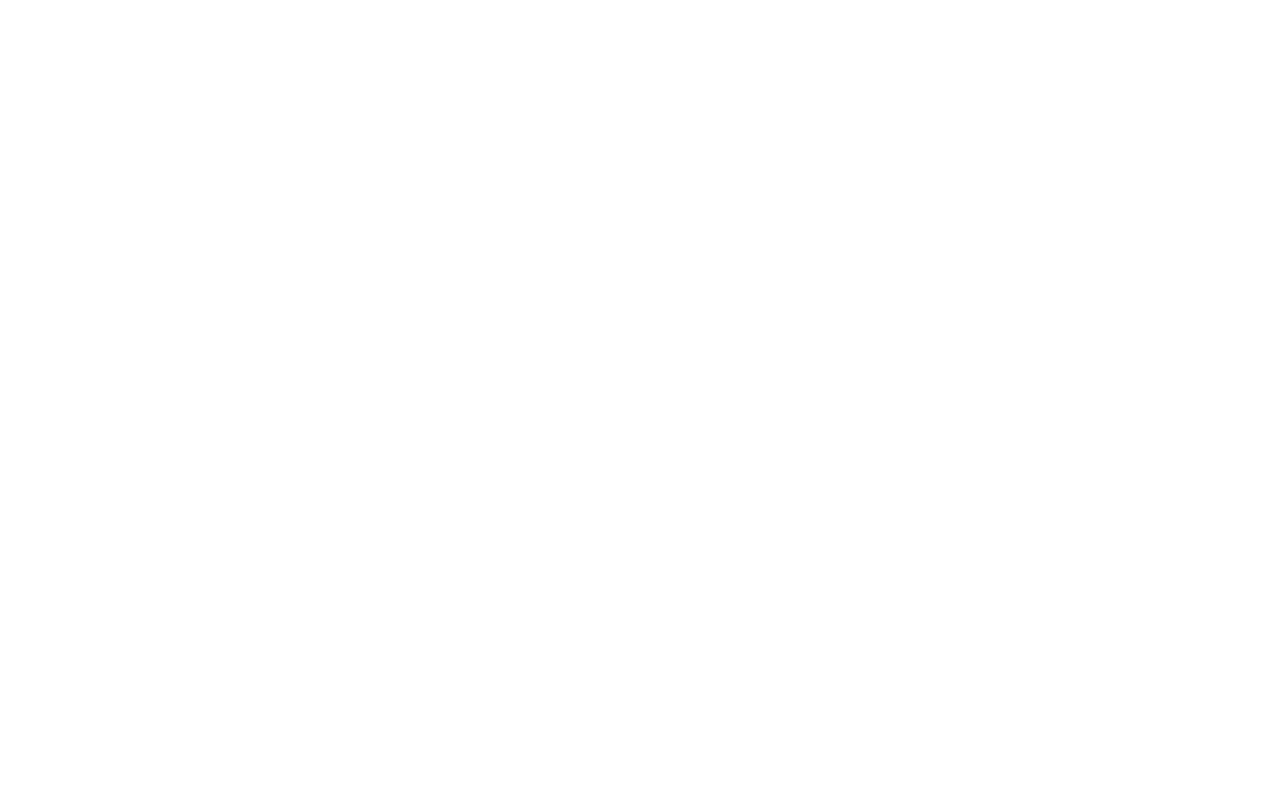
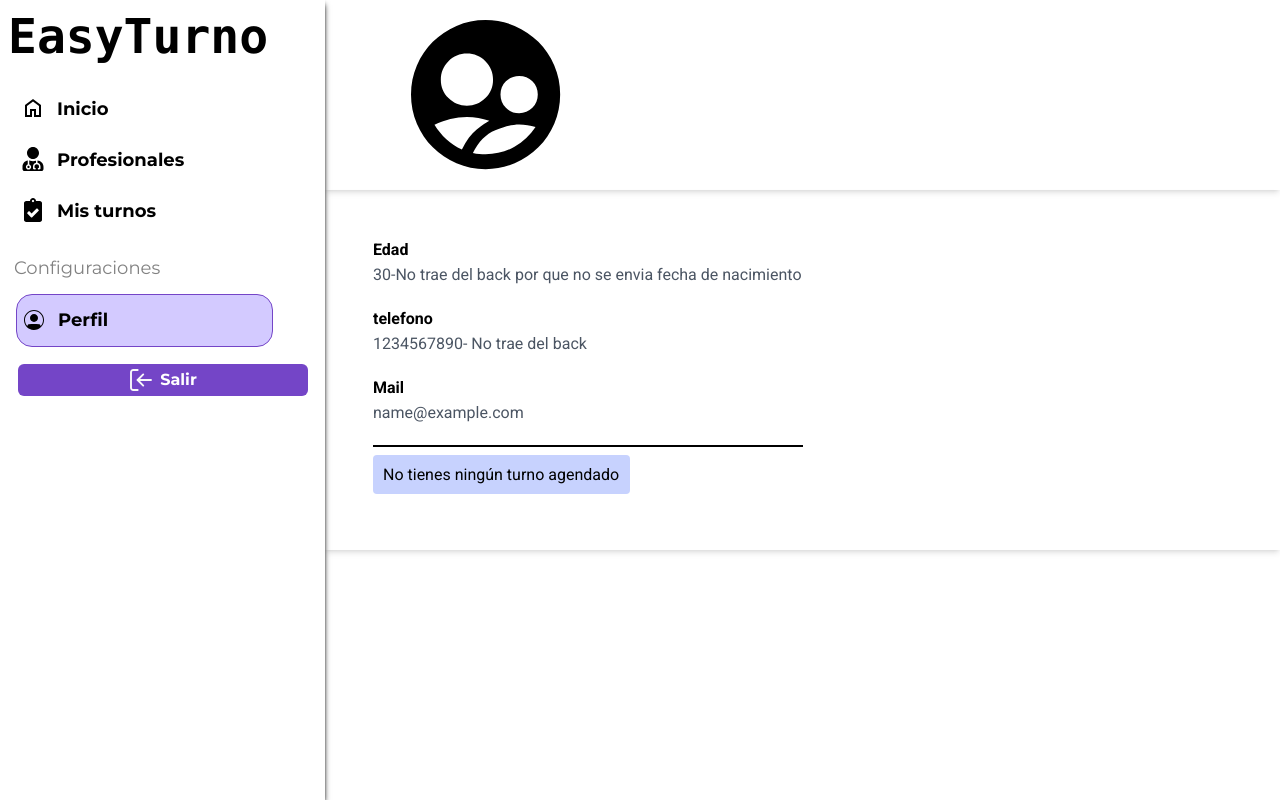
Before and after one commit to NoCountrySimulacion/EasyTurnos, a React (Vite) app in the folder Frontend/: page /profile in a window 1280 px wide. Before the commit this address had no page. Built offline with nearby package versions, Linux system fonts and the light colour scheme; sample sign-in values are in the browser's storage; a web font is replaced by a local one.

Commit message:
Corrige error en menu, corrige rutas de profile

```diff
--- a/Frontend/src/layout/components/sidemenu/SideMenu.tsx
+++ b/Frontend/src/layout/components/sidemenu/SideMenu.tsx
@@ -1,11 +1,5 @@
 import { useLocation, useNavigate } from 'react-router-dom'
-import {
-	Home as HomeIcon,
-	Agenda,
-	Clientes,
-	Logout,
-	Usuarios
-} from '../../Icons/Icons'
+import { Home as HomeIcon, Agenda, Clientes, Logout, Usuarios } from '../../Icons/Icons'
 import { useAuth } from '../../../auth/hooks/useAuth'
 import { Link } from 'react-router-dom'
 import { FaUserMd, FaClipboardCheck } from 'react-icons/fa'
@@ -24,14 +18,14 @@
 			return 'Agenda'
 		} else if (path.startsWith('/home')) {
 			return 'Inicio'
-		} else if (path.startsWith('/profesionales')) {
+		} else if (path.startsWith('/professionals')) {
 			return 'Profesionales'
-		} else if (path.startsWith('/misTurnos')) {
-			return 'MisTurnos'
-		} else if (path.startsWith('/profesionalprofile')) {
+		} else if (path.startsWith('/my-appointments')) {
+			return 'Mis turnos'
+		} else if (path.startsWith('/profile')) {
 			return 'Perfil'
 		} else {
-			return 'Home'
+			return 'Inicio'
 		}
 	}
 
@@ -44,40 +38,21 @@
 
 	const principalMenuProfessional = [
 		{ name: 'Inicio', icon: <HomeIcon width={24} height={24} />, to: '/home' },
-		{
-			name: 'Agenda',
-			icon: <Agenda width={24} height={24} />,
-			to: '/calendar'
-		},
-		{
-			name: 'Clientes',
-			icon: <Clientes width={24} height={24} />,
-			to: '/clients'
-		}
+		{ name: 'Agenda', icon: <Agenda width={24} height={24} />, to: '/calendar' },
+		{ name: 'Clientes', icon: <Clientes width={24} height={24} />, to: '/clients' }
 	]
 
 	const principalMenuClient = [
 		{ name: 'Inicio', icon: <HomeIcon width={24} height={24} />, to: '/home' },
-		{
-			name: 'Profesionales',
-			icon: <FaUserMd size={24} />,
-			to: '/professionals'
-		},
-		{
-			name: 'Mis turnos',
-			icon: <FaClipboardCheck size={24} />,
-			to: '/my-appointments'
-		}
+		{ name: 'Profesionales', icon: <FaUserMd size={24} />, to: '/professionals' },
+		{ name: 'Mis turnos', icon: <FaClipboardCheck size={24} />, to: '/my-appointments' }
 	]
 
-	const principalMenu =
-		decodedToken?.role === 'Professional'
-			? principalMenuProfessional
-			: principalMenuClient
+	const principalMenu = decodedToken?.role === 'Professional' ? principalMenuProfessional : principalMenuClient
 
 	return (
-		<aside className='h-screen sticky top-0 bg-[#fff] text-[#000] font-mono w-[325px] shadow-md shadow-black '>
-			<nav className=''>
+		<aside className='h-screen sticky top-0 bg-[#fff] text-[#000] font-mono w-[325px] shadow-md shadow-black'>
+			<nav>
 				<div id='logo' className='flex flex-col ml-2 pb-[0px]'>
 					<h4 className='text-[48px] font-bold'>EasyTurno</h4>
 				</div>
@@ -89,16 +64,11 @@
 					{principalMenu.map(item => (
 						<div
 							key={item.name}
-							className={`w-[80%] ml-3 rounded-[16px] ${selectedPage === 'Perfil' ? 'bg-[#D3CAFF] border border-solid border-[#7445C7] duration-500' : 'hover:bg-purple-100'}`}
+							className={`w-[80%] ml-3 rounded-[16px] ${selectedPage === item.name ? 'bg-[#D3CAFF] border border-solid border-[#7445C7]' : 'hover:bg-purple-100'}`}
 						>
-							<Link
-								to={item.to}
-								className='flex flex-row flex-wrap py-3  cursor-pointer'
-							>
+							<Link to={item.to} className='flex flex-row flex-wrap py-3 cursor-pointer'>
 								<span className='pl-[5px]'>{item.icon}</span>
-								<h4 className='ml-3 text-[18px] font-bold font-montserrat'>
-									{item.name}
-								</h4>
+								<h4 className='ml-3 text-[18px] font-bold font-montserrat'>{item.name}</h4>
 							</Link>
 						</div>
 					))}
@@ -109,18 +79,13 @@
 						Configuraciones
 					</p>
 					<div
-						className={`w-[80%] ml-3 rounded-[16px] ${selectedPage === 'Perfil' ? 'bg-[#D3CAFF] border border-solid border-[#7445C7] duration-500' : 'hover:bg-purple-100'}`}
+						className={`w-[80%] ml-3 rounded-[16px] ${selectedPage === 'Perfil' ? 'bg-[#D3CAFF] border border-solid border-[#7445C7]' : 'hover:bg-purple-100'}`}
 					>
-						<Link
-							className='flex items-center py-3  cursor-pointer'
-							to='/profile'
-						>
+						<Link className='flex items-center py-3 cursor-pointer' to='/profile'>
 							<span className='pl-[5px]'>
 								<Usuarios width={24} height={24} />
 							</span>
-							<h4 className='ml-3 text-[18px] font-bold font-montserrat'>
-								Perfil
-							</h4>
+							<h4 className='ml-3 text-[18px] font-bold font-montserrat'>Perfil</h4>
 						</Link>
 					</div>
 				</section>
--- a/Frontend/src/layout/pages/Profile.tsx
+++ b/Frontend/src/layout/pages/Profile.tsx
@@ -57,13 +57,6 @@
 						Historial del cliente
 					</div>
 				</div> */}
-				<Link to={'/professional/edit-profile-prof'}>
-					<div className='w-36 h-[38px] p-2.5 bg-violet-700 rounded-lg justify-center items-center gap-2.5 inline-flex cursor-pointer hover:bg-purple-600 transition duration-300 ease-in-out'>
-						<div className="text-white text-[13px] font-bold font-['Montserrat'] leading-[18.20px]">
-							Editar perfil
-						</div>
-					</div>
-				</Link>
 				{!professionalData ? (
 					<div>
 						<div className='w-1/2 h-0.5 bg-black'></div>
@@ -74,10 +67,19 @@
 						</div>
 					</div>
 				) : (
-					<div className='flex items-end justify-end'>
-						<div className='w-36 h-[38px] p-2.5 bg-rose-700 rounded-lg justify-center items-center gap-2.5 inline-flex cursor-pointer hover:bg-red-500 transition duration-300 ease-in-out'>
-							<div className="text-white text-[13px] font-bold font-['Montserrat'] leading-[18.20px]">
-								Dar de baja
+					<div>
+						<Link to={'/professional/edit-profile-prof'}>
+							<div className='w-36 h-[38px] p-2.5 bg-violet-700 rounded-lg justify-center items-center gap-2.5 inline-flex cursor-pointer hover:bg-purple-600 transition duration-300 ease-in-out'>
+								<div className="text-white text-[13px] font-bold font-['Montserrat'] leading-[18.20px]">
+									Editar perfil
+								</div>
+							</div>
+						</Link>
+						<div className='flex items-end justify-end'>
+							<div className='w-36 h-[38px] p-2.5 bg-rose-700 rounded-lg justify-center items-center gap-2.5 inline-flex cursor-pointer hover:bg-red-500 transition duration-300 ease-in-out'>
+								<div className="text-white text-[13px] font-bold font-['Montserrat'] leading-[18.20px]">
+									Dar de baja
+								</div>
 							</div>
 						</div>
 					</div>
--- a/Frontend/src/professional/pages/EditProfile.tsx
+++ b/Frontend/src/professional/pages/EditProfile.tsx
@@ -2,7 +2,7 @@
 import { UserProfile, Edit } from '../components/icons/Icons'
 import { Link, useNavigate } from 'react-router-dom'
 import { useAuth } from '../../auth/hooks/useAuth'
-import { userInfo } from 'os'
+
 
 export interface FormValuesEdit {
 	nombre: string
--- a/Frontend/src/routes/AppRoutes.tsx
+++ b/Frontend/src/routes/AppRoutes.tsx
@@ -63,6 +63,7 @@
 								<Route path='/home' element={<HomeClient />} />
 								<Route path='/professionals' element={<Professionals />} />
 								<Route path='/my-appointments' element={<Appointments />} />
+								<Route path='/profile' element={<Profile />} />
 							</>
 						)}
 					</Route>
```
